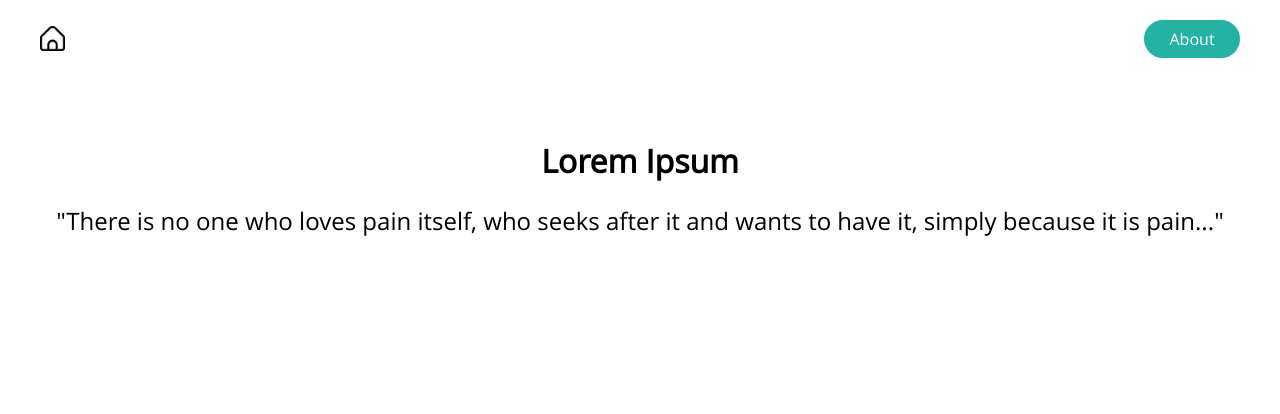
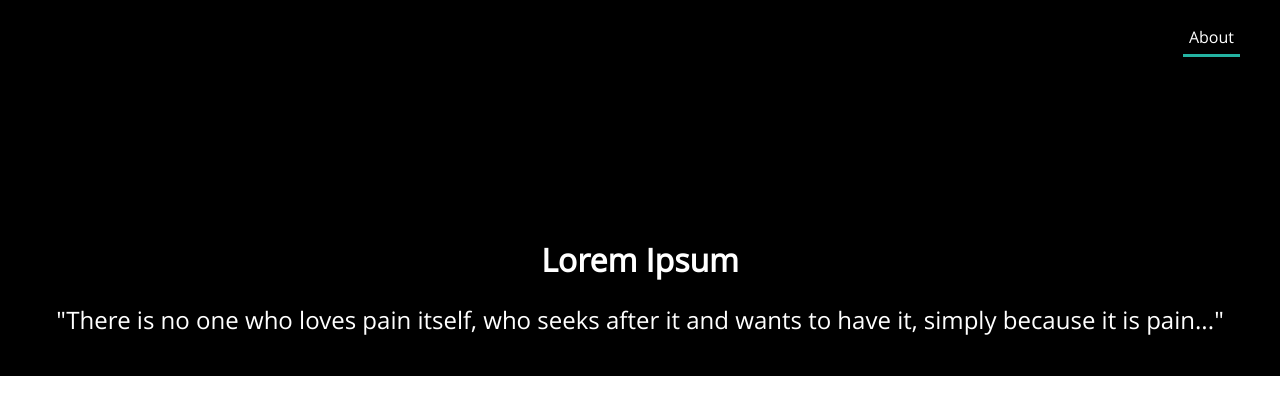
Before and after one commit to akshatarajashekar/portfolio, a Vue app: page /#/home in a window 1280 px wide. Shown: the top 414 px of the page. Built offline with nearby package versions, Linux system fonts and the light colour scheme.

Commit message:
added nav item component

```diff
--- a/src/components/app-header.vue
+++ b/src/components/app-header.vue
@@ -5,8 +5,8 @@
         <img :class="[`${cssPrefix}__home-icon`]" src="../assets/images/home.png"/>
       </div>
       <div :class="['flex-box-right']">
-        <div :class="`${cssPrefix}__button`">
-          <Button :content="'About'" @click="navigateToAbout"></Button>
+        <div :class="`${cssPrefix}__nav-element`">
+          <NavItem :content="'About'"  @click="navigateToAbout" ></NavItem>
         </div>
       </div>
     </div>
@@ -34,14 +34,14 @@
 </style>
 <script lang="ts">
 import { defineComponent } from "vue";
-import Button from "../shared/button.vue";
+import NavItem from "../shared/nav-item.vue";
 import router from "@/router";
 
 const cssPrefix = "app-header";
 
 export default defineComponent({
   name: "AppHeader",
-  components: { Button },
+  components: { NavItem },
   props: {},
   data() {
     return {
--- a/src/components/app-main.vue
+++ b/src/components/app-main.vue
@@ -6,6 +6,9 @@
 </template>
 <style scoped lang="scss">
 .app-main {
+  background-color: black;
+  width: 100%;
+  height: 100%;
 }
 </style>
 <script lang="ts">
--- a/src/module/Home.vue
+++ b/src/module/Home.vue
@@ -14,7 +14,8 @@
 </template>
 <style lang="scss">
 .home {
-  padding-top: 20px;
+  padding-top: 120px;
+  color: white;
   &__body {
 
     padding: 20px 40px;
--- /dev/null
+++ b/src/shared/nav-item.vue
@@ -0,0 +1,40 @@
+<template>
+  <div :class="`${cssPrefix}__container`">
+  <div :class="`${cssPrefix}__text_property`">{{content}}</div>
+  </div>
+</template>
+<style lang="scss">
+.nav-item {
+  &__container {
+    height: 34px;
+    display: flex;
+    justify-content: center;
+    padding: 0 6px;
+    align-items: center;
+    border-bottom: 3px solid #24b3a2;
+    cursor: pointer;
+  }
+  &__text_property {
+    color: white;
+    font-size: 16px;
+    font-family: "Open Sans";
+  }
+}
+</style>
+<script lang="ts">
+import { defineComponent } from 'vue';
+const cssPrefix = 'nav-item';
+export default defineComponent({
+  name: 'NavItem',
+  props:[
+    'content',
+  ],
+  components: {
+  },
+  data() {
+    return {
+      cssPrefix,
+    };
+  }
+});
+</script>
```
